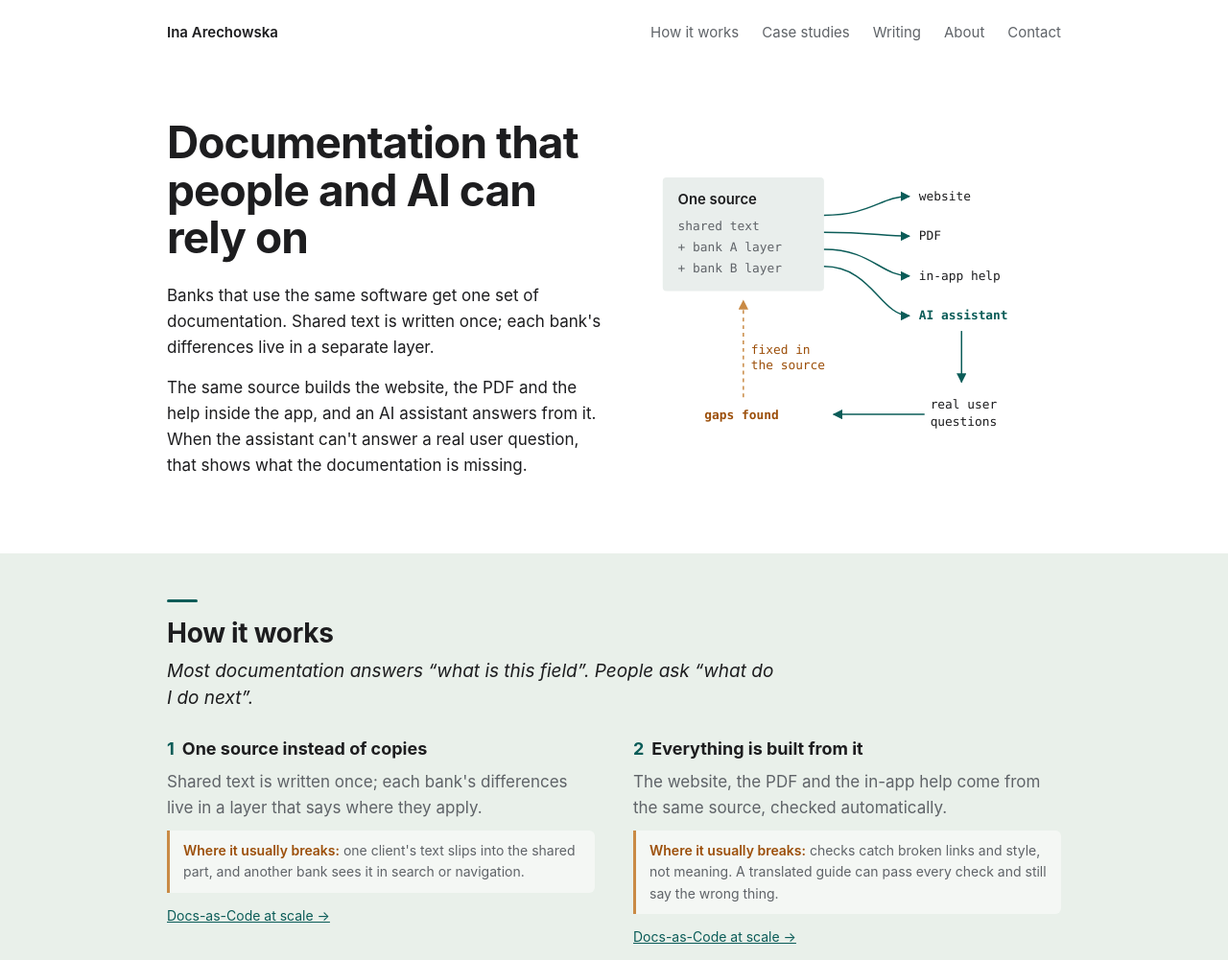
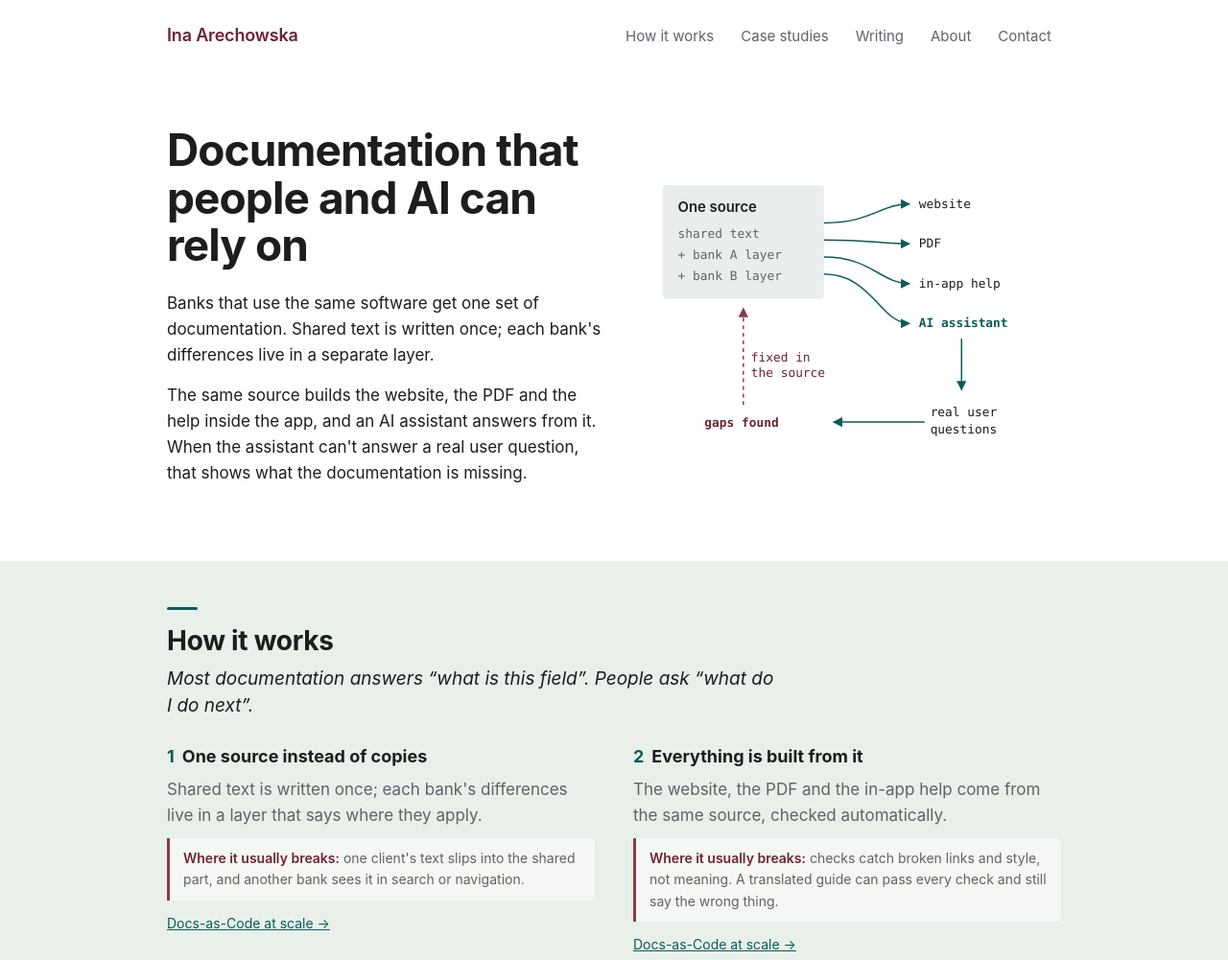
Before and after one commit to arechowska/arechowska.github.io, a plain HTML site: page index.html in a window 1280 px wide. Shown: the top 1001 px of the page at 96% size. Drawn offline with Linux system fonts and the light colour scheme.

Commit message:
Wine for name and where it breaks; pill nav

```diff
--- a/index.html
+++ b/index.html
@@ -8,13 +8,13 @@
 <style>
 :root{
   --bg:#ffffff; --text:#1d1d1f; --muted:#5f6368; --faint:#8a9097; --band:#e9f0ea;
-  --accent:#0b5c58; --accent-soft:#e3f1ef; --ochre:#9c4f0a; --ochre-soft:rgba(255,255,255,.5); --ochre-bar:#c98a45; --tint:#e9eeec;
+  --accent:#0b5c58; --accent-soft:#e3f1ef; --ochre:#6e2333; --ochre-soft:rgba(255,255,255,.5); --ochre-bar:#8c3a4a; --tint:#e9eeec;
   --mono:ui-monospace,SFMono-Regular,Menlo,Consolas,monospace;
   --sans:-apple-system,BlinkMacSystemFont,"Segoe UI",Roboto,"Helvetica Neue",Arial,sans-serif;
 }
 @media (prefers-color-scheme: dark){:root{
   --bg:#121316; --text:#ececee; --muted:#a3a7ae; --faint:#7a8088; --band:#191c1e;
-  --accent:#5fcabd; --accent-soft:#15302d; --ochre:#e8ad62; --ochre-soft:#2a2117; --ochre-bar:#d98a2b; --tint:#22272a;}}
+  --accent:#5fcabd; --accent-soft:#15302d; --ochre:#e39aa6; --ochre-soft:#2a2117; --ochre-bar:#c46a7a; --tint:#22272a;}}
 *{box-sizing:border-box}
 html{-webkit-text-size-adjust:100%}
 body{margin:0;background:var(--bg);color:var(--text);font:17px/1.6 var(--sans)}
@@ -95,6 +95,14 @@ footer{padding:8px 0 40px;color:var(--faint);font-size:14px}
   main>header .lead{font-size:18px}
   main>header{padding-top:32px}
 }
+/*nav2*/
+:root{--wine:#6e2333}
+@media (prefers-color-scheme: dark){:root{--wine:#e39aa6}}
+nav .name{color:var(--wine);font-size:18px;letter-spacing:-.01em}
+nav a:not(.name){padding:4px 10px;border-radius:999px;transition:background .15s,color .15s}
+nav a:not(.name):hover,nav a[aria-current]{background:var(--accent-soft);color:var(--accent)}
+nav .wrap{gap:8px}
+@media(max-width:600px){nav .wrap{gap:0;padding:0 12px;justify-content:space-between}nav a:not(.name){padding:4px 6px;font-size:13.5px}}
 </style>
 </head>
 <body>
```
Also changed, not shown: writing/index.html (+10 -2 lines).
